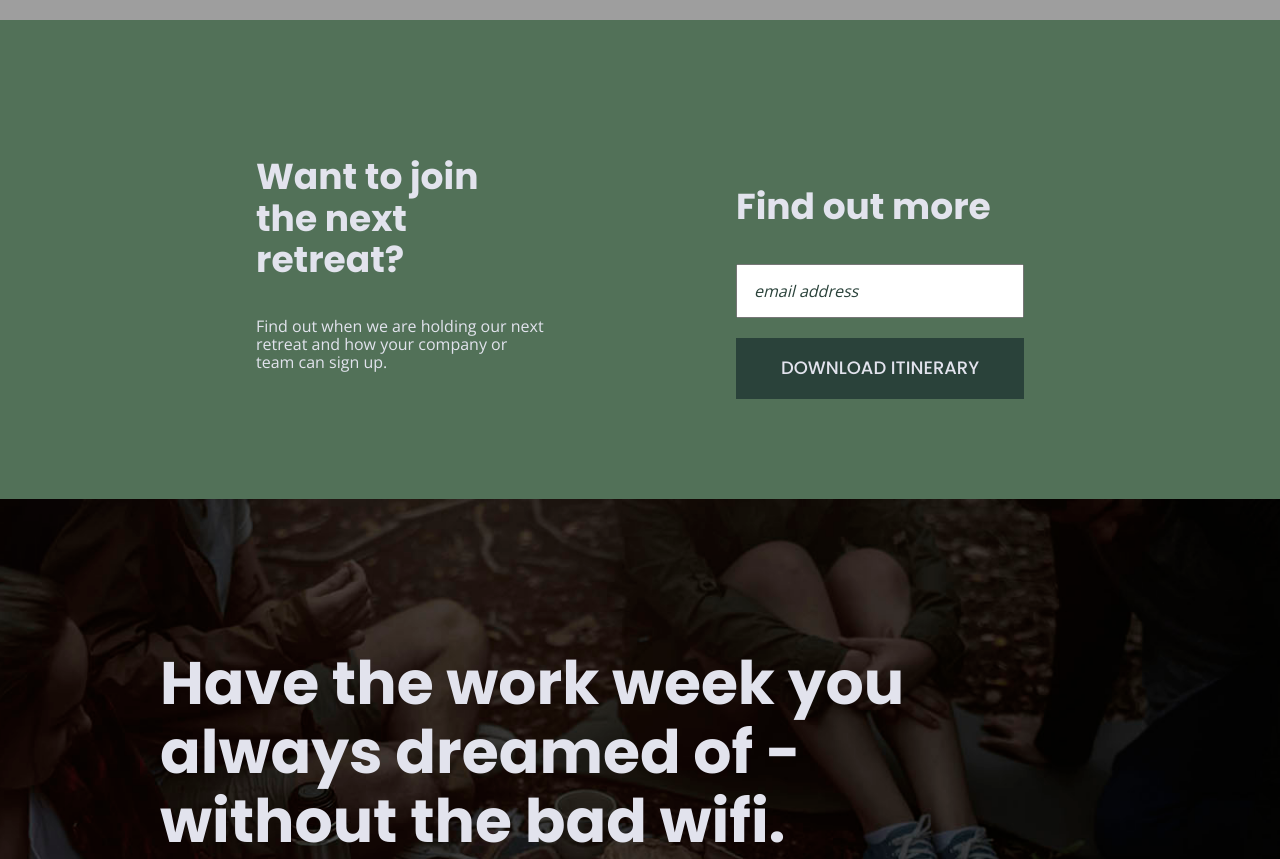
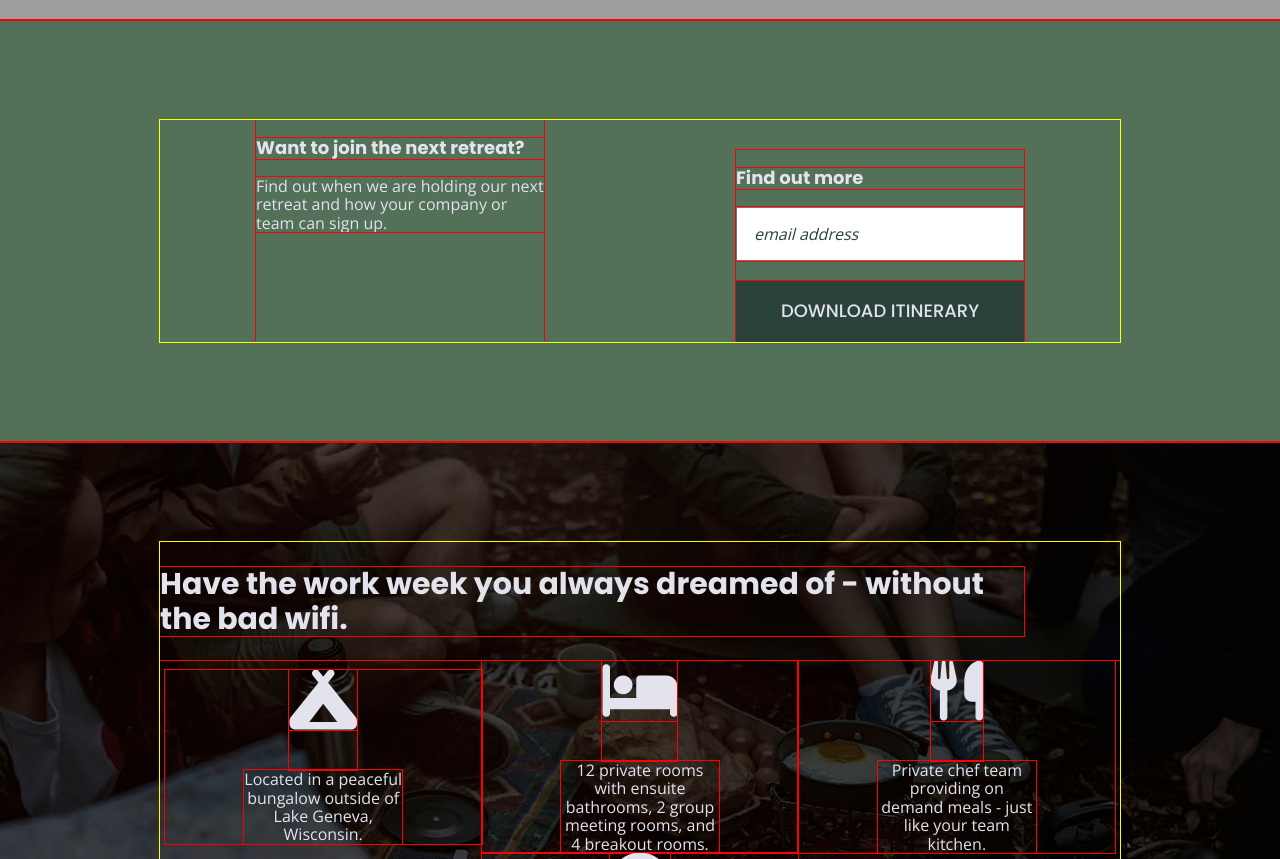
Before and after one commit to mahelkenn/unplugged, a website built with Parcel: page index.html in a window 1280 px wide. Shown: the part 660-1519 px from the top of the page. Built offline with nearby package versions, Linux system fonts and the light colour scheme; grey boxes are pictures that could not be loaded.

Commit message:
Fixed header padding, ran through CSS and HTML validators and fixed issues

```diff
--- a/css/main.css
+++ b/css/main.css
@@ -86,12 +86,12 @@ textarea {
 /* ==========================================================================
    Author's custom styles
    ========================================================================== */
-/*
+
 * {
   outline: 1px solid red;
 }
 
-*/
+
 
 html {
   font-size: 16px;
@@ -107,6 +107,7 @@ body {
 ul, ol {
   list-style-type: none;
   text-transform: uppercase;
+  padding: 0;
 }
 
 a {
@@ -116,17 +117,17 @@ a {
 
 h2 {
   font-family: 'Poppins', sans-serif;
-  font-size: 3.75em;
+  font-size: 1.875em;
 }
 
 h3 {
   font-family: 'Poppins', sans-serif;
-  font-size: 2.25em;
+  font-size: 1.125em;
 }
 
 h4 {
   font-family: 'Poppins', sans-serif;
-  font-size: 1.875em;
+  font-size: 1.125em;
   color: white;
 }
 
@@ -158,7 +159,7 @@ header, footer {
 .content-wrapper {
   width: 90%;
   margin: 50px 0;
-  /*outline: 1px solid yellow; */
+  outline: 1px solid yellow;
 }
 
 /*------------ Base Header Styles ------------- */
@@ -659,6 +660,7 @@ input[type=button] {
   /* ------- FAQ Page -------- */
   .faq .content-wrapper {
     justify-content: space-between;
+    align-items: flex-start;
   }
 
   .faq-content {
--- a/index.html
+++ b/index.html
@@ -57,7 +57,7 @@
       <div class="content-wrapper">
 
         <div class="form-description">
-          <h3>Want to join the next retreat?</h2>
+          <h3>Want to join the next retreat?</h3>
           <p>Find out when we are holding our next retreat and how your company or team can sign up.</p>
         </div>
 
```
Also changed, not shown: faq/index.html (+1 -1 lines).
